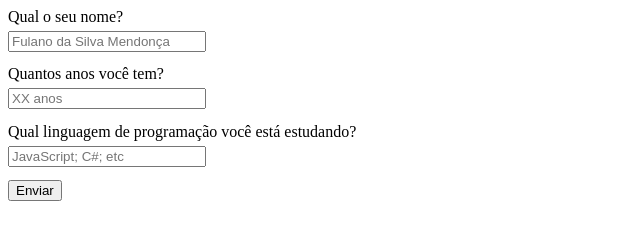
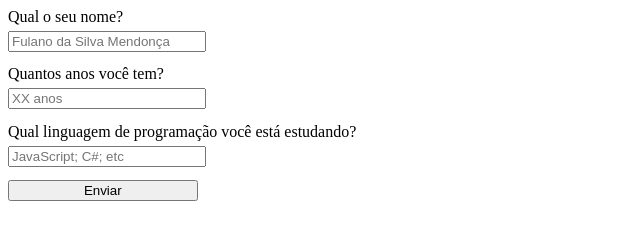
Before and after one commit to ArthurMabuti/7DaysOfCode_Day2, a plain HTML site: page index.html in a window 1280 px wide. Shown: the whole page, without its empty margins (0-640 px from the left). Drawn offline with Linux system fonts and the light colour scheme.

Commit message:
Acrescentado CSS para o .botao

```diff
--- a/style.css
+++ b/style.css
@@ -9,6 +9,10 @@ input {
     width: 15%;
 }
 
+.botao {
+    width: 15%;
+}
+
 .botao:hover {
     cursor: pointer;
 }
```
